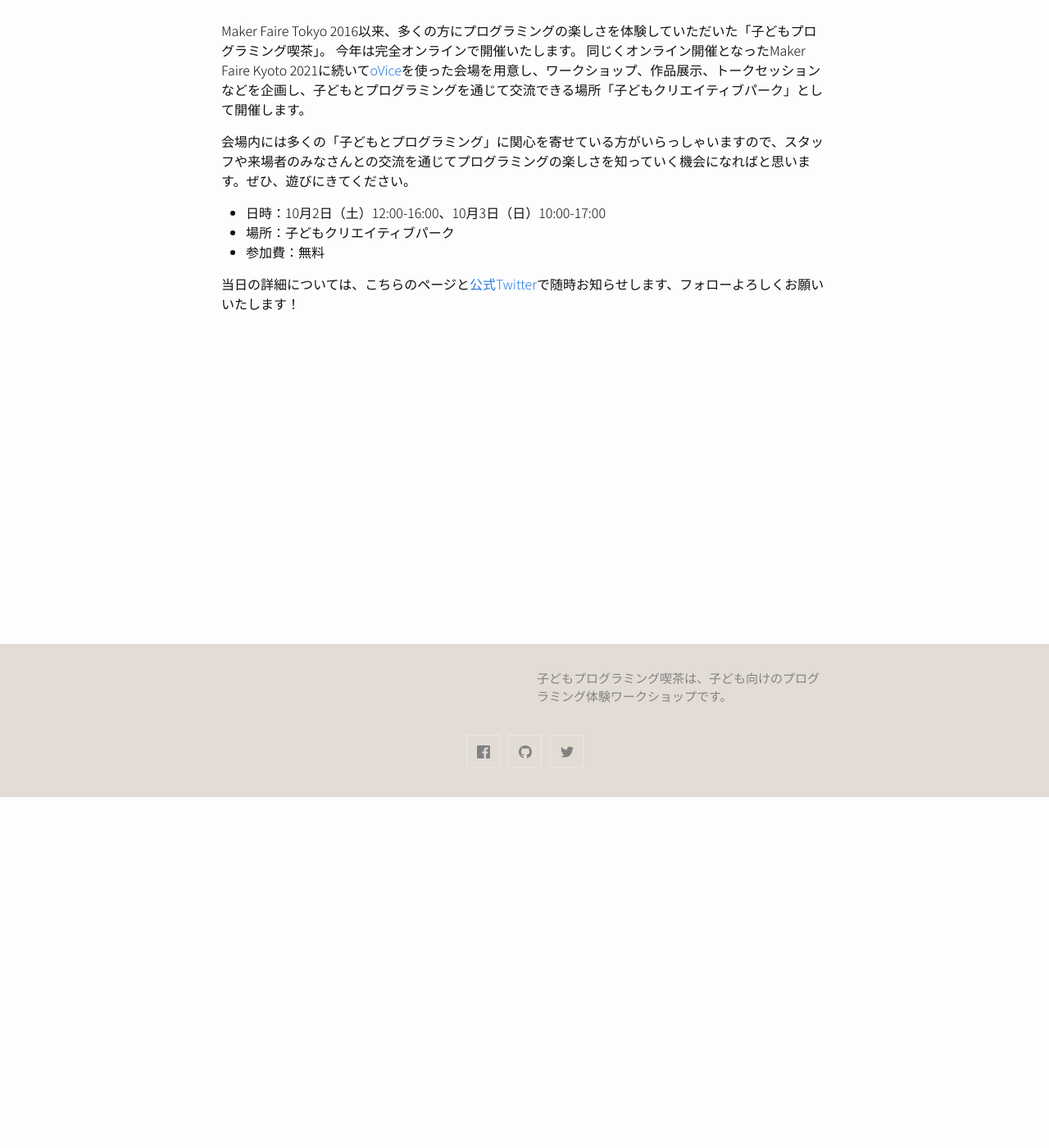
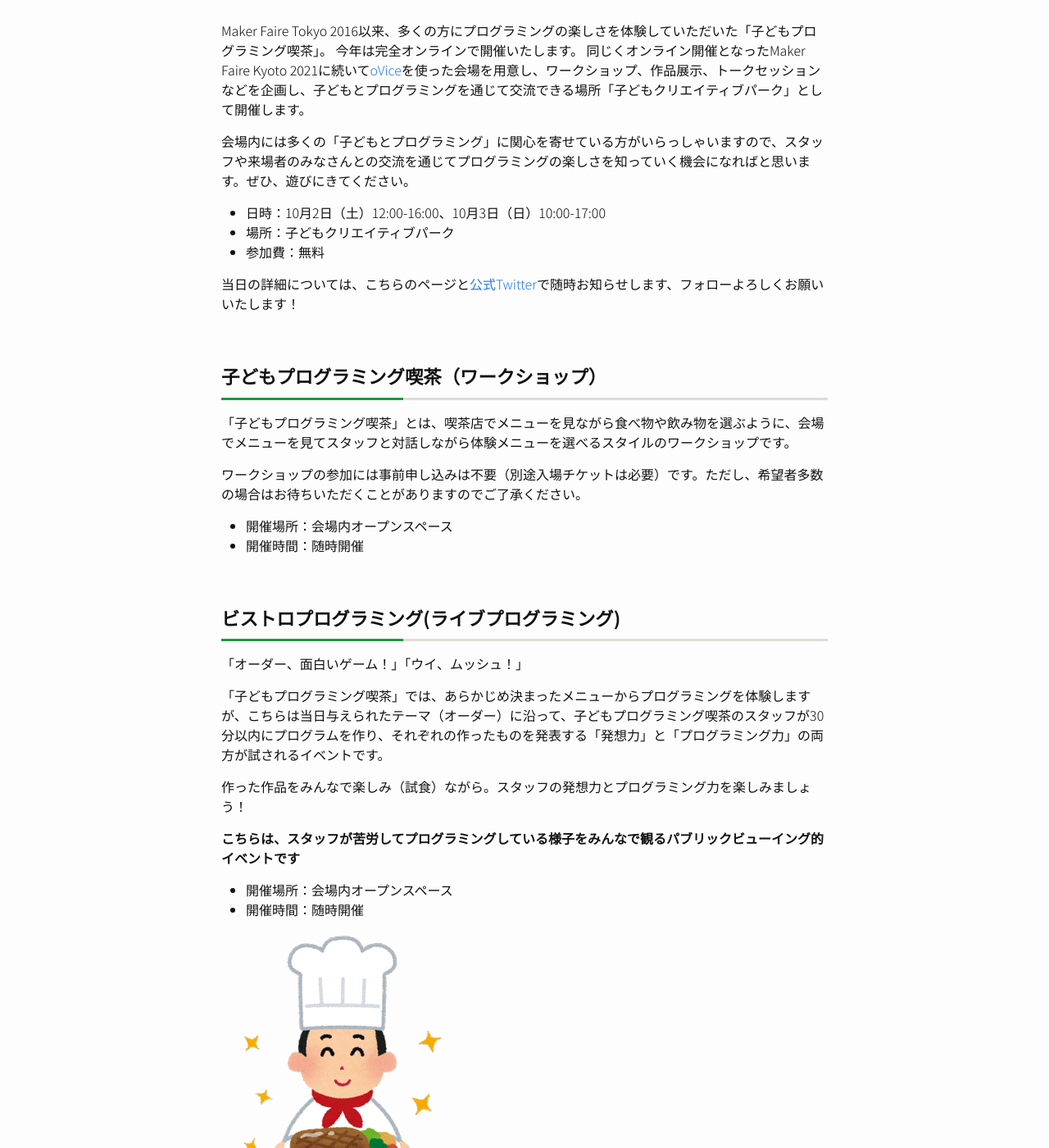
Before and after one commit to pgmsaloon4kids/pgmsaloon4kids.github.io, a Jekyll site: the page built from pages/tokyo/2021.md, in a window 1280 px wide and 1400 px high, scrolled down 428 px. Shown: the whole window at 82% size. Built offline with Jekyll 4.4.1, drawn with Linux system fonts in a browser that asks for light colours.

Commit message:
ワークショップとビストロの説明追加

```diff
--- a/pages/tokyo/2021.md
+++ b/pages/tokyo/2021.md
@@ -14,3 +14,29 @@ Maker Faire Tokyo 2016以来、多くの方にプログラミングの楽しさ
 - 参加費：無料
 
 当日の詳細については、こちらのページと[公式Twitter](https://twitter.com/pgmsaloon4kids){:target="_blank"}で随時お知らせします、フォローよろしくお願いいたします！
+
+<a id="saloon">
+
+### 子どもプログラミング喫茶（ワークショップ）
+「子どもプログラミング喫茶」とは、喫茶店でメニューを見ながら食べ物や飲み物を選ぶように、会場でメニューを見てスタッフと対話しながら体験メニューを選べるスタイルのワークショップです。
+
+ワークショップの参加には事前申し込みは不要（別途入場チケットは必要）です。ただし、希望者多数の場合はお待ちいただくことがありますのでご了承ください。
+
+- 開催場所：会場内オープンスペース
+- 開催時間：随時開催
+
+<a id="bistro">
+
+### ビストロプログラミング(ライブプログラミング)
+「オーダー、面白いゲーム！」「ウイ、ムッシュ！」
+
+「子どもプログラミング喫茶」では、あらかじめ決まったメニューからプログラミングを体験しますが、こちらは当日与えられたテーマ（オーダー）に沿って、子どもプログラミング喫茶のスタッフが30分以内にプログラムを作り、それぞれの作ったものを発表する「発想力」と「プログラミング力」の両方が試されるイベントです。
+
+作った作品をみんなで楽しみ（試食）ながら。スタッフの発想力とプログラミング力を楽しみましょう！
+
+__こちらは、スタッフが苦労してプログラミングしている様子をみんなで観るパブリックビューイング的イベントです__
+
+- 開催場所：会場内オープンスペース
+- 開催時間：随時開催
+
+![ビストロプログラミング](/assets/images/2021/job_chef_man.png)
```
